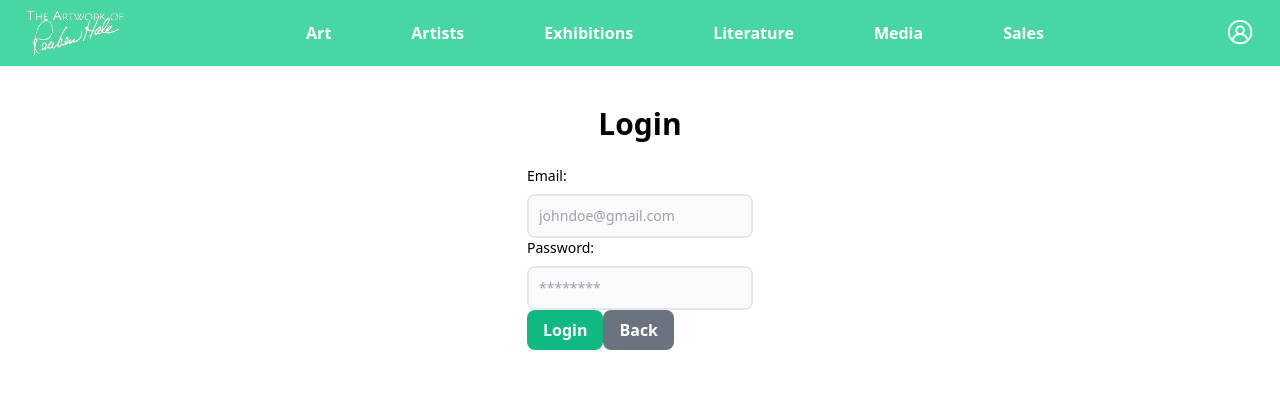
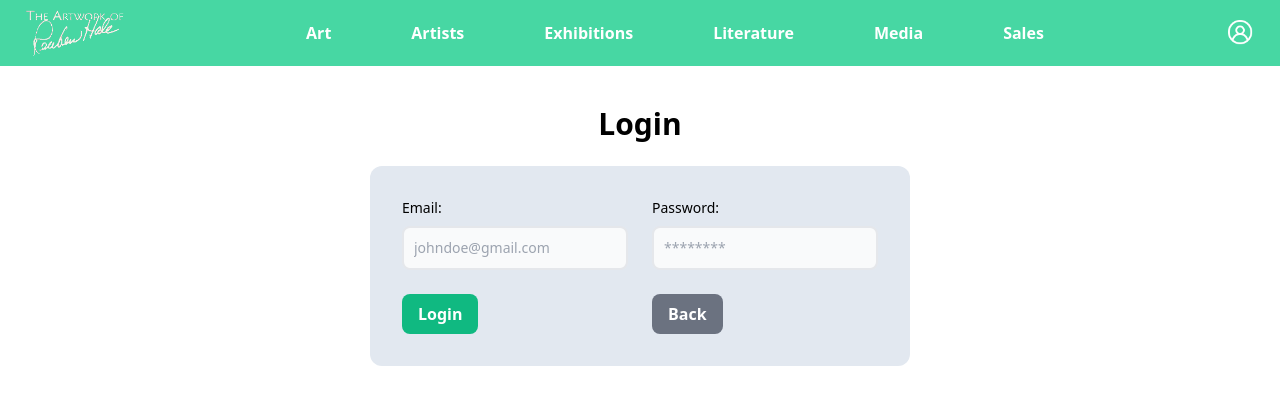
Before and after one commit to WebWarriors-UNF-CIS/rhams-old, a Next.js app: page /login in a window 1280 px wide. Shown: the top 404 px of the page. Built offline with nearby package versions, Linux system fonts and the light colour scheme; what remult would draw is missing.

Commit message:
removed typo

```diff
--- a/src/app/globals.css
+++ b/src/app/globals.css
@@ -53,7 +53,6 @@
   {
     @apply bg-red-500  dark:bg-red-600 hover:bg-red-600 dark:hover:bg-red-700
   }
-  .btn-red:hover
   form
   {
     @apply grid gap-6 mb-6 md:grid-cols-2 p-8 bg-slate-200 dark:bg-slate-800 rounded-xl
```
